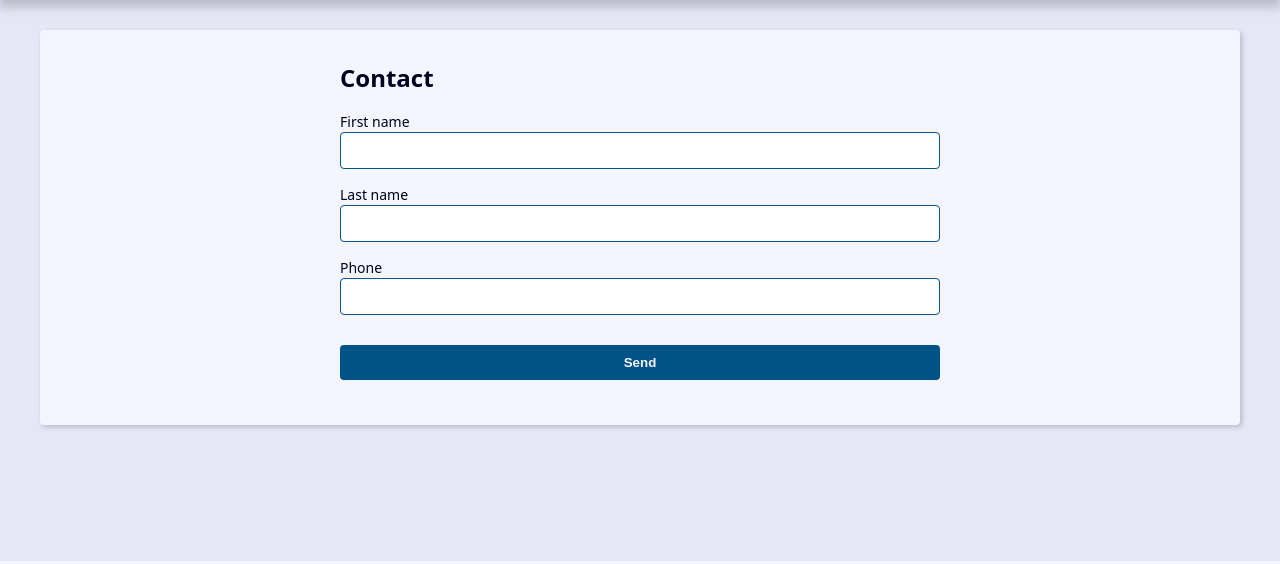
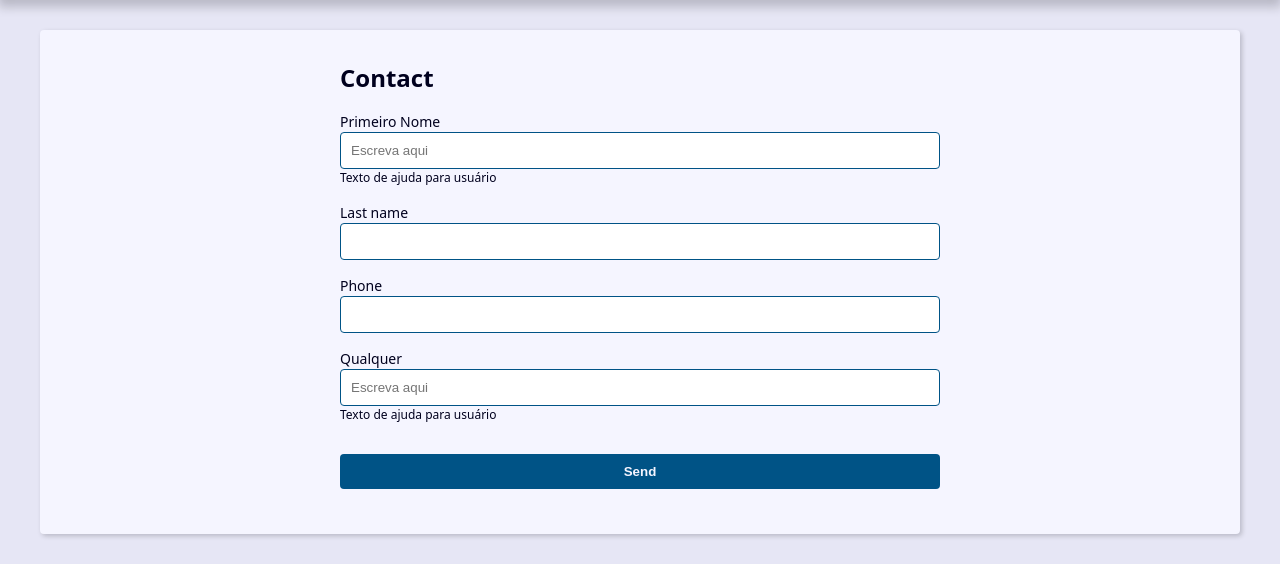
Before and after one commit to Etanielcaus/AGENDA-OLM, a Django app: page /contact/create/ in a window 1280 px wide. Shown: the part 239-803 px from the top of the page. Run offline with Django 4.2, Linux system fonts and the light colour scheme.

Commit message:
criando formulario

```diff
--- a/contact/forms.py
+++ b/contact/forms.py
@@ -3,11 +3,48 @@ from django.core.exceptions import ValidationError
 from . import models
 
 class ContactForm(forms.ModelForm):
+    first_name = forms.CharField(
+        widget=forms.TextInput(
+            attrs={
+                'class': 'classe-a classe-b',
+                'placeholder': 'Escreva aqui'
+            }
+        ),
+        label='Primeiro Nome',
+        help_text='Texto de ajuda para usuário',
+    )
+
+    qualquer = forms.CharField(
+        widget=forms.TextInput(
+            attrs={
+                'class': 'classe-a classe-b',
+                'placeholder': 'Escreva aqui'
+            }
+        ),
+        help_text='Texto de ajuda para usuário',
+    )
+
+    def __init__(self, *args, **kwargs):
+        super().__init__(*args, **kwargs)
+
+        # self.fields['first_name'].widget.attrs.update({
+        #     'class': 'classe-a classe-b',
+        #     'placeholder': 'Escreva aqui'
+        # })
+
     class Meta:
         model = models.Contact
         fields = (
             'first_name', 'last_name', 'phone',
         )
+        # widgets = {
+        #     'first_name': forms.TextInput(
+        #         attrs={
+        #             'class': 'classe-a classe-b',
+        #             'placeholder': 'Escreva aqui'
+        #         }
+        #     )
+        # }
 
     def clean(self):
         cleaned_data = self.cleaned_data
--- a/contact/templates/contact/create.html
+++ b/contact/templates/contact/create.html
@@ -11,16 +11,27 @@
 
       {% for field in form %}
       <!-- Loop que percorre os campos do formulário (variável 'form') -->
+
       <div class="form-group">
         <!-- Início de um bloco de elemento 'form-group' que contém um campo do formulário -->
+
         <label for="{{field.id_for_label}}e">{{field.label}}</label>
         <!-- Rótulo (label) para o campo do formulário, com um 'for' associado ao campo e o texto do rótulo -->
+
         {{field}}
         <!-- Exibe o campo do formulário em si -->
+
         {{field.errors}}
         <!-- Exibe quaisquer erros associados ao campo (por exemplo, erros de validação) -->
+
+        {% if field.help_text %}
+          <p class="help-text">{{field.help_text}}</p>
+        {% endif %}
+        <!-- Exibe o texto de ajuda associado ao campo, se houver -->
+
       </div>
       <!-- Fim do bloco 'form-group' que contém um campo do formulário -->
+
       {% endfor %}
       <!-- Fim do loop que percorre os campos do formulário -->
 
```
